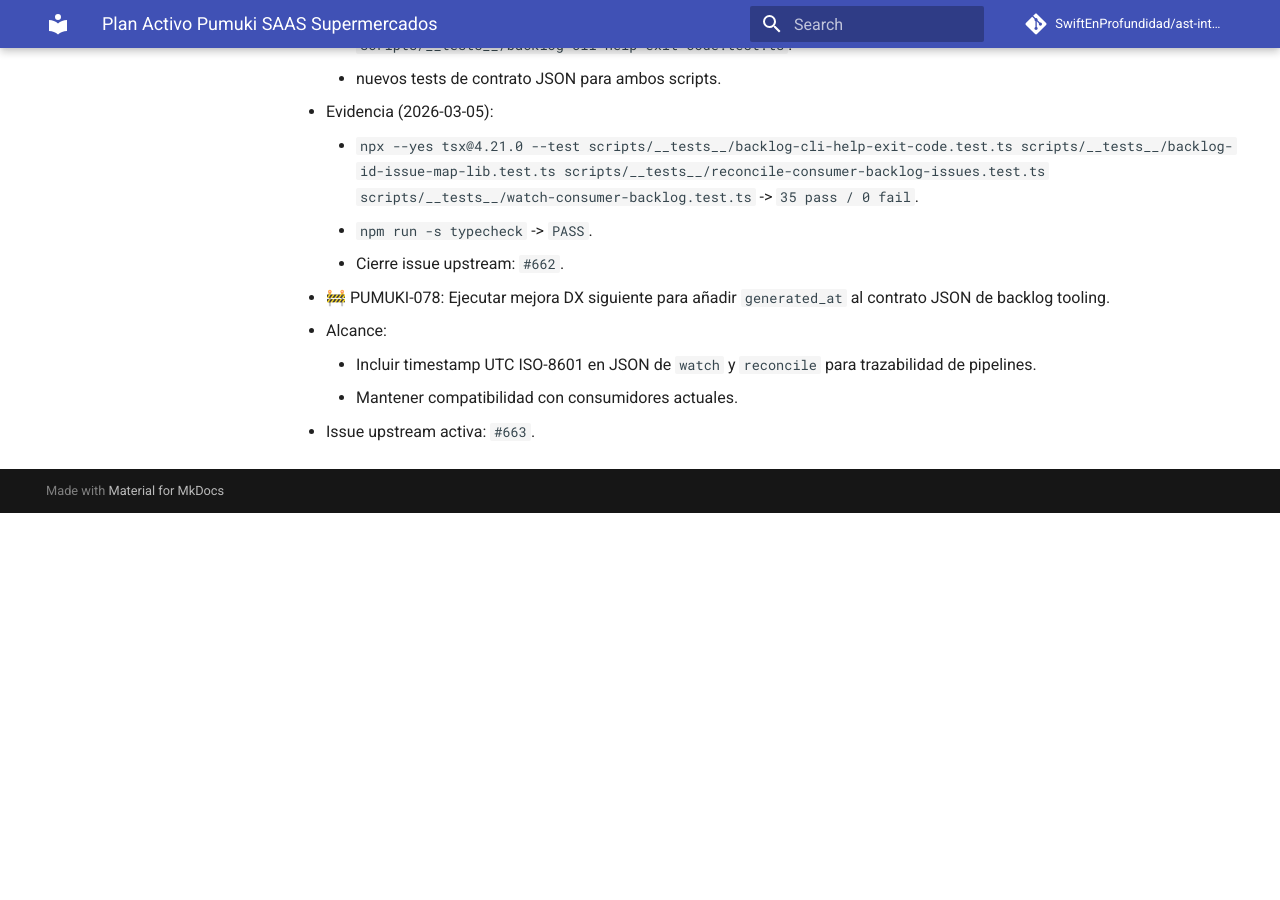
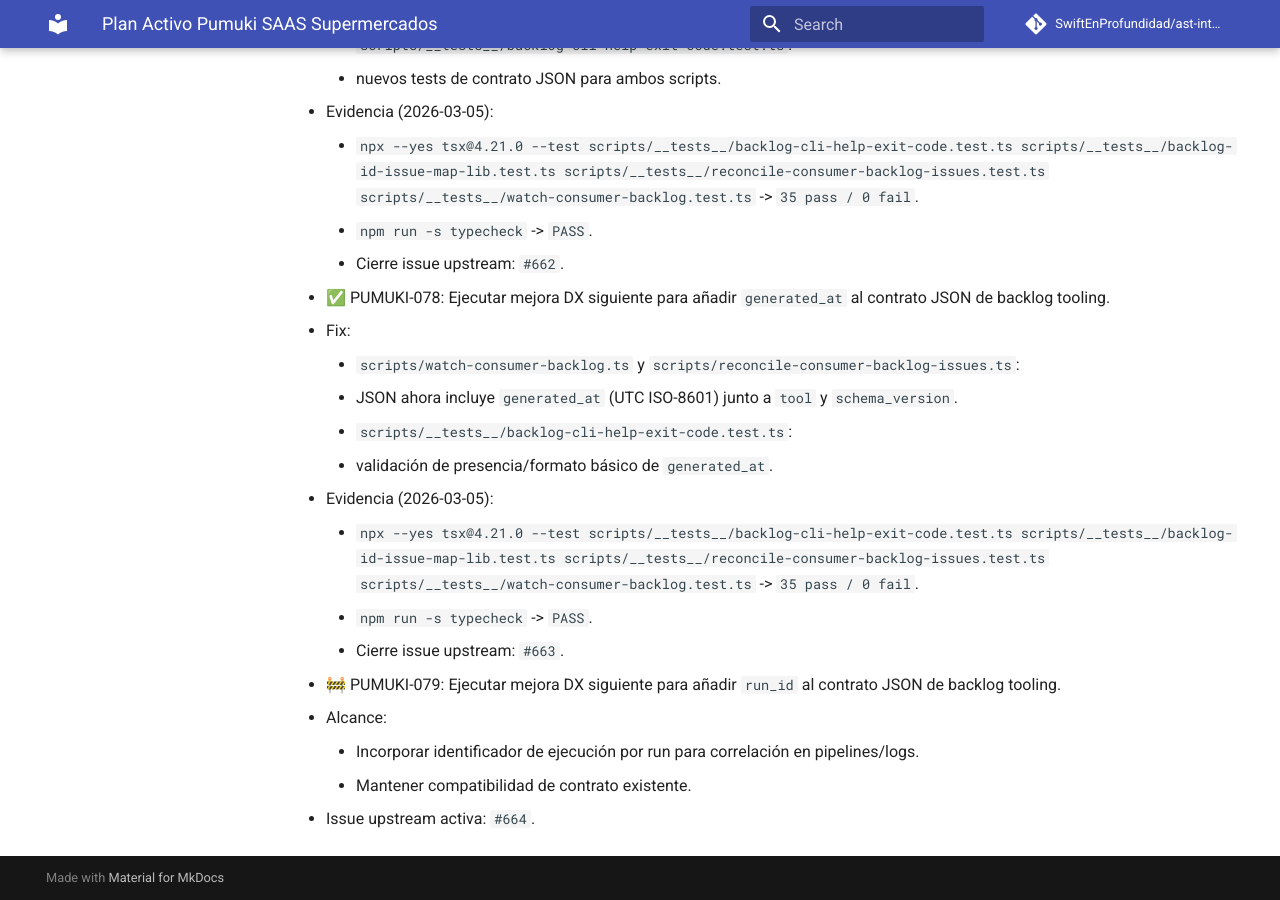
Before and after one commit to SwiftEnProfundidad/ast-intelligence-hooks, an MkDocs documentation site: the page built from docs/seguimiento-activo-pumuki-saas-supermercados.md, in a window 1280 px wide and 900 px high, scrolled down 33958 px. Built offline with MkDocs 1.6.1 and Material for MkDocs 9.7.7, drawn with Linux system fonts in a browser that asks for light colours; comment, search, counter and statistics services are not loaded; before the commit the page ends 34471 px from its top, so only the background shows below that.

Commit message:
feat(backlog-tools): add generated_at to json outputs

```diff
--- a/docs/seguimiento-activo-pumuki-saas-supermercados.md
+++ b/docs/seguimiento-activo-pumuki-saas-supermercados.md
@@ -891,8 +891,19 @@
     - `npm run -s typecheck` -> `PASS`.
     - Cierre issue upstream: `#662`.
 
-- 🚧 PUMUKI-078: Ejecutar mejora DX siguiente para añadir `generated_at` al contrato JSON de backlog tooling.
+- ✅ PUMUKI-078: Ejecutar mejora DX siguiente para añadir `generated_at` al contrato JSON de backlog tooling.
+  - Fix:
+    - `scripts/watch-consumer-backlog.ts` y `scripts/reconcile-consumer-backlog-issues.ts`:
+      - JSON ahora incluye `generated_at` (UTC ISO-8601) junto a `tool` y `schema_version`.
+    - `scripts/__tests__/backlog-cli-help-exit-code.test.ts`:
+      - validación de presencia/formato básico de `generated_at`.
+  - Evidencia (2026-03-05):
+    - `npx --yes tsx@4.21.0 --test scripts/__tests__/backlog-cli-help-exit-code.test.ts scripts/__tests__/backlog-id-issue-map-lib.test.ts scripts/__tests__/reconcile-consumer-backlog-issues.test.ts scripts/__tests__/watch-consumer-backlog.test.ts` -> `35 pass / 0 fail`.
+    - `npm run -s typecheck` -> `PASS`.
+    - Cierre issue upstream: `#663`.
+
+- 🚧 PUMUKI-079: Ejecutar mejora DX siguiente para añadir `run_id` al contrato JSON de backlog tooling.
   - Alcance:
-    - Incluir timestamp UTC ISO-8601 en JSON de `watch` y `reconcile` para trazabilidad de pipelines.
-    - Mantener compatibilidad con consumidores actuales.
-  - Issue upstream activa: `#663`.
+    - Incorporar identificador de ejecución por run para correlación en pipelines/logs.
+    - Mantener compatibilidad de contrato existente.
+  - Issue upstream activa: `#664`.
```
Also changed, not shown: docs/registro-maestro-de-seguimiento.md (+2 -2 lines), 3 other files.
